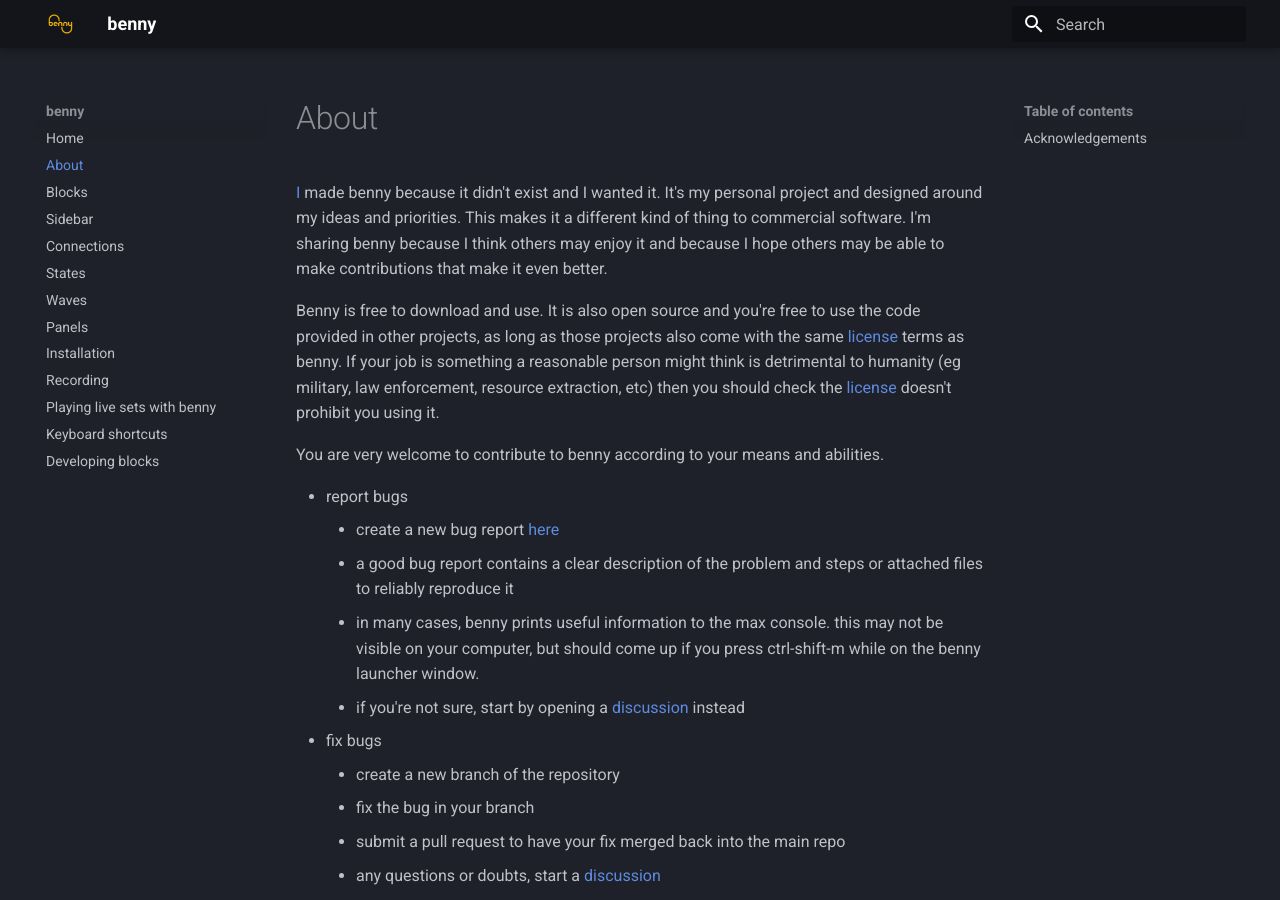
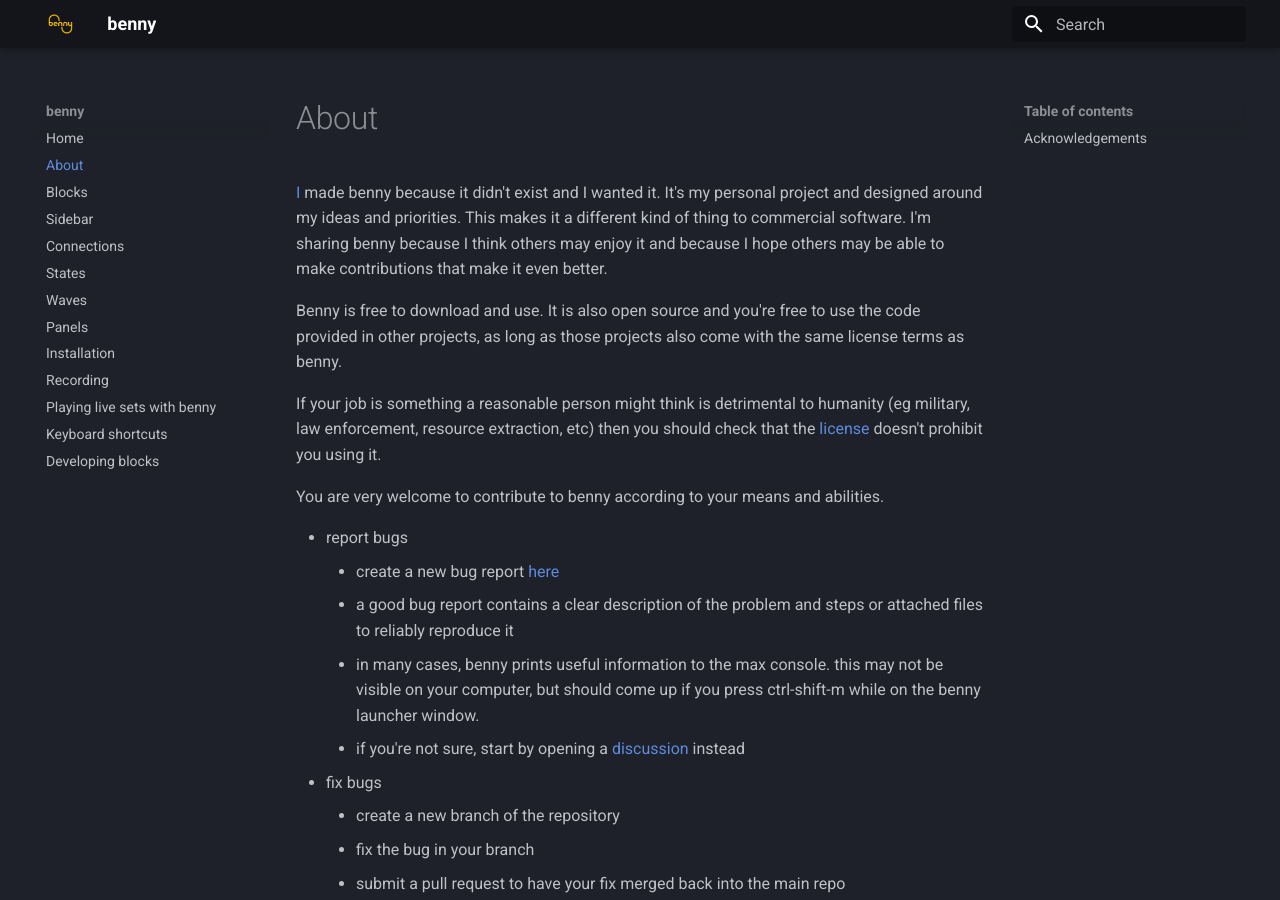
Before and after one commit to playbenny/benny_manual, an MkDocs documentation site: the page built from docs/about.md, in a window 1280 px wide and 900 px high. Built offline with MkDocs 1.6.1 and Material for MkDocs 9.7.7, drawn with Linux system fonts in a browser that asks for light colours.

Commit message:
Update about.md

```diff
--- a/docs/about.md
+++ b/docs/about.md
@@ -1,6 +1,8 @@
 [I](https://www.jamesholden.org/) made benny because it didn't exist and I wanted it. It's my personal project and designed around my ideas and priorities. This makes it a different kind of thing to commercial software. I'm sharing benny because I think others may enjoy it and because I hope others may be able to make contributions that make it even better.
 
-Benny is free to download and use. It is also open source and you're free to use the code provided in other projects, as long as those projects also come with the same [license](https://github.com/jamesholdenmusic/benny?tab=License-1-ov-file) terms as benny. If your job is something a reasonable person might think is detrimental to humanity (eg military, law enforcement, resource extraction, etc) then you should check the [license](https://github.com/jamesholdenmusic/benny?tab=License-1-ov-file) doesn't prohibit you using it.
+Benny is free to download and use. It is also open source and you're free to use the code provided in other projects, as long as those projects also come with the same license terms as benny.
+
+If your job is something a reasonable person might think is detrimental to humanity (eg military, law enforcement, resource extraction, etc) then you should check that the [license](https://github.com/jamesholdenmusic/benny?tab=License-1-ov-file) doesn't prohibit you using it.
 
 You are very welcome to contribute to benny according to your means and abilities.
 
```
